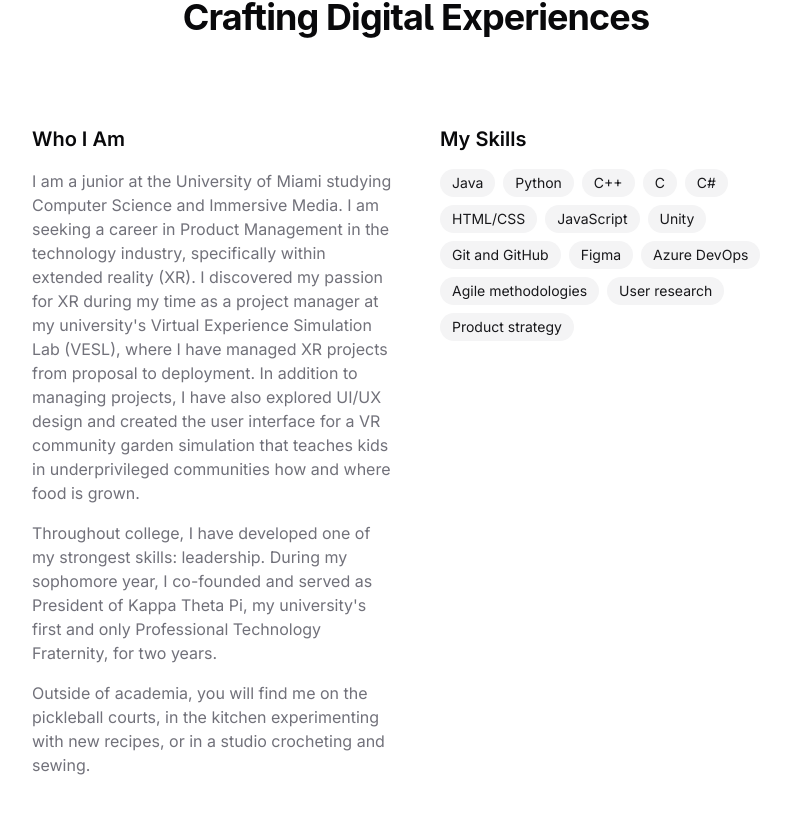
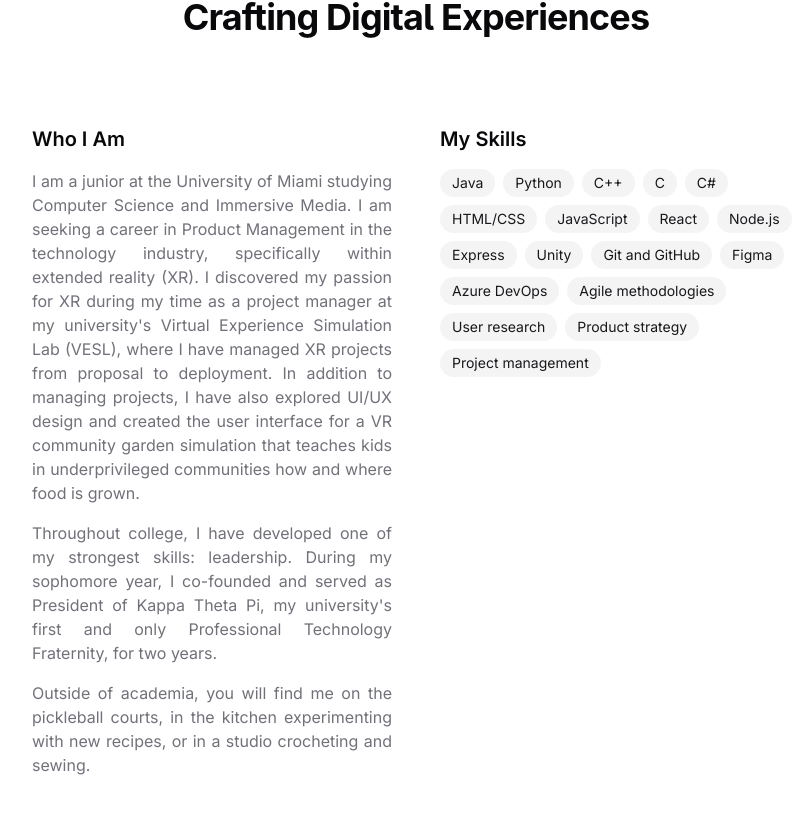
Before and after one commit to miauy/mia-personalwebsite, a React (Vite) app: page / in a window 1280 px wide. Shown: the part 947-1760 px from the top of the page, without its empty margins (224-1034 px from the left). Built offline with nearby package versions, Linux system fonts and the light colour scheme.

Commit message:
text alignment

```diff
--- a/src/components/sections/About.tsx
+++ b/src/components/sections/About.tsx
@@ -10,13 +10,17 @@ const skills = [
   "C#",
   "HTML/CSS",
   "JavaScript",
+  "React",
+  "Node.js",
+  "Express",
   "Unity",
   "Git and GitHub",
   "Figma",
   "Azure DevOps",
   "Agile methodologies",
   "User research",
-  "Product strategy"
+  "Product strategy",
+  "Project management",
 ];
 
 export function About() {
@@ -45,7 +49,7 @@ export function About() {
           <div className="grid grid-cols-1 md:grid-cols-2 gap-8 md:gap-12">
             <div className="space-y-4 max-w-full">
               <h3 className="text-xl font-semibold">Who I Am</h3>
-              <div className="text-muted-foreground text-left">
+              <div className="text-muted-foreground text-justify">
                 <p>
                   I am a junior at the University of Miami studying Computer Science and Immersive Media. I am seeking a career in Product Management in the technology industry, specifically within extended reality (XR). I discovered my passion for XR during my time as a project manager at my university's Virtual Experience Simulation Lab (VESL), where I have managed XR projects from proposal to deployment. In addition to managing projects, I have also explored UI/UX design and created the user interface for a VR community garden simulation that teaches kids in underprivileged communities how and where food is grown.
                 </p>
```
